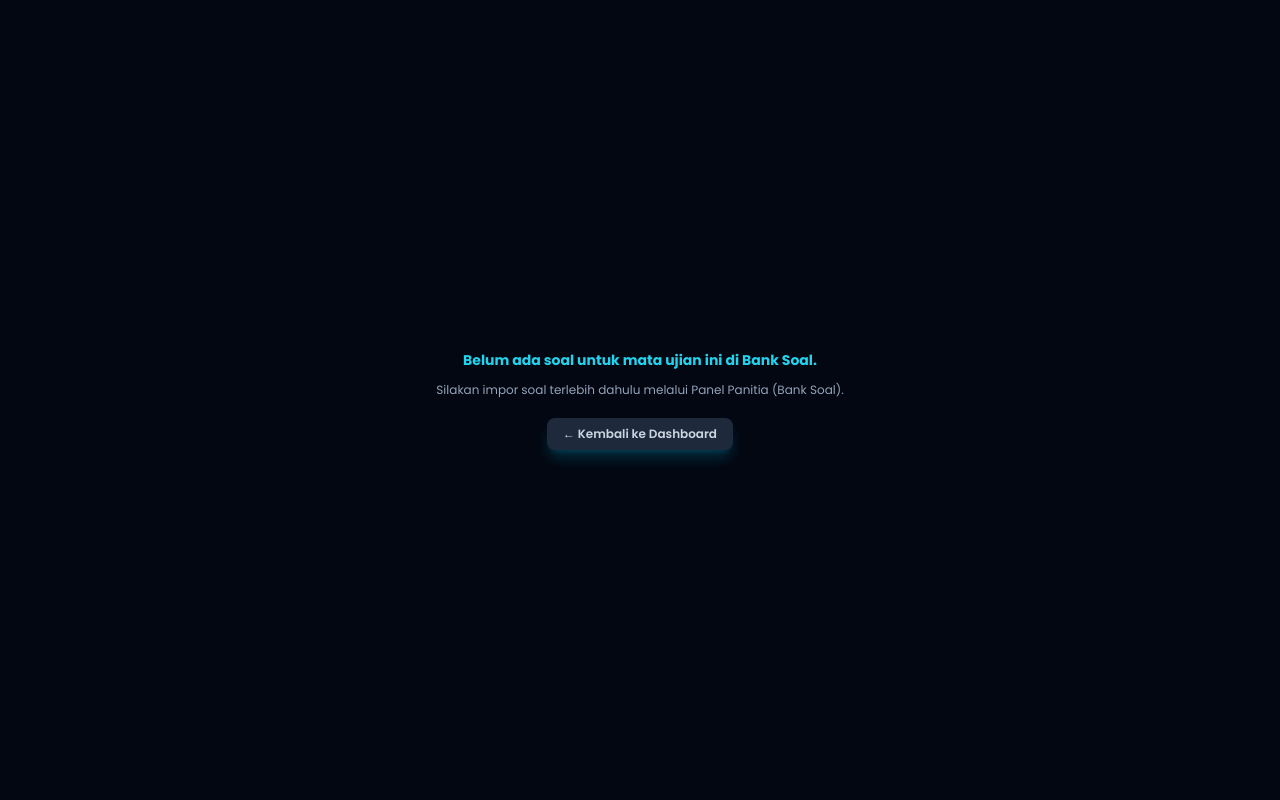
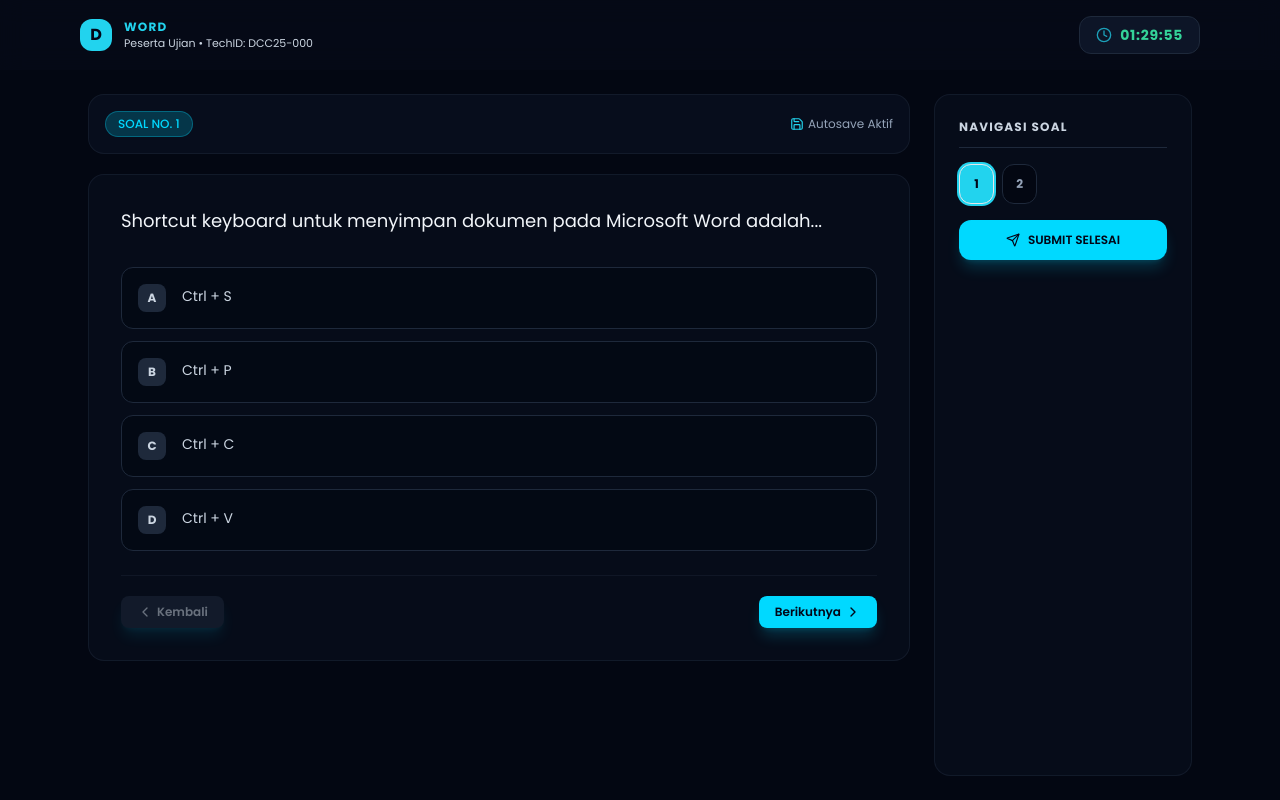
Before and after one commit to dcc-daruttaufiq/dcc-cbt-system, a React (Vite) app in the folder client/: page /ruang-ujian in a window 1280 px wide. Built offline with nearby package versions, Linux system fonts and the light colour scheme.

Commit message:
selamat pagi

```diff
--- a/client/src/pages/RuangUjian.jsx
+++ b/client/src/pages/RuangUjian.jsx
@@ -1,12 +1,21 @@
 import React, { useState, useEffect, useRef } from 'react';
-import { motion, AnimatePresence } from 'framer-motion';
 import { useNavigate } from 'react-router-dom';
 import { useDocumentTitle } from '../hooks/useDocumentTitle';
-import API from '../utils/api';
 import Navbar from '../components/ui/Navbar';
 import Button from '../components/ui/Button';
 import Badge from '../components/ui/Badge';
-import { Clock, Flag, ChevronLeft, ChevronRight, Save, Upload, FileText, Send, AlertTriangle, X } from 'lucide-react';
+import { Clock, ChevronLeft, ChevronRight, Save, Send, AlertTriangle, X } from 'lucide-react';
+
+// BANK SOAL DEFAULT AGAR SOAL TIDAK PERNAH KOSONG DI BROWSER SISWA MANAPUN
+const DEFAULT_BANK_SOAL = [
+  { id: 101, kategori: 'word', tipe: 'pg', pertanyaan: 'Shortcut keyboard untuk menyimpan dokumen pada Microsoft Word adalah...', opsi: ['A. Ctrl + S', 'B. Ctrl + P', 'C. Ctrl + C', 'D. Ctrl + V'], jawaban_benar: 'A' },
+  { id: 102, kategori: 'excel', tipe: 'pg', pertanyaan: 'Fungsi Excel yang digunakan untuk menjumlahkan sekumpulan data numerik adalah...', opsi: ['A. AVERAGE', 'B. SUM', 'C. COUNT', 'D. MAX'], jawaban_benar: 'B' },
+  { id: 103, kategori: 'powerpoint', tipe: 'pg', pertanyaan: 'Shortcut untuk memulai presentasi slide show dari awal pada PowerPoint adalah...', opsi: ['A. F5', 'B. Shift + F5', 'C. Ctrl + P', 'D. Esc'], jawaban_benar: 'A' },
+  { id: 104, kategori: 'desain', tipe: 'pg', pertanyaan: 'Format berkas gambar yang mendukung latar belakang transparan adalah...', opsi: ['A. JPG', 'B. PNG', 'C. PDF', 'D. BMP'], jawaban_benar: 'B' },
+  { id: 105, kategori: 'pemrograman', tipe: 'pg', pertanyaan: 'Tag HTML yang digunakan untuk membuat judul utama (heading 1) adalah...', opsi: ['A. <head>', 'B. <h1>', 'C. <title>', 'D. <header>'], jawaban_benar: 'B' },
+  { id: 106, kategori: 'word', tipe: 'praktik', pertanyaan: 'TUGAS PRAKTIK: Buatlah surat resmi menggunakan fitur Mail Merge dengan format rapi.', checklist: ['Mail Merge Aktif', 'Format Surat Rapi'] },
+  { id: 107, kategori: 'excel', tipe: 'praktik', pertanyaan: 'TUGAS PRAKTIK: Buat tabel laporan keuangan sederhana menggunakan rumus SUM dan VLOOKUP.', checklist: ['Rumus SUM benar', 'VLOOKUP berfungsi'] }
+];
 
 export default function RuangUjian() {
   useDocumentTitle('Ruang Ujian Berjalan - DCC CBT');
@@ -14,34 +23,42 @@ export default function RuangUjian() {
 
   const [userName, setUserName] = useState('');
   const [techId, setTechId] = useState('');
-  const [examName, setExamName] = useState('');
-
   const [listSoal, setListSoal] = useState([]);
   const [currentIdx, setCurrentIdx] = useState(0);
   const [jawaban, setJawaban] = useState({});
-  const [flags, setFlags] = useState({});
   const [isSaving, setIsSaving] = useState(false);
   const [timeLeft, setTimeLeft] = useState(5400);
   const [showSubmitModal, setShowSubmitModal] = useState(false);
   const timerRef = useRef(null);
 
   const currentUser = JSON.parse(localStorage.getItem('currentUser') || '{}');
-  const userId = currentUser.user_id || Date.now();
+  const userId = currentUser.user_id || currentUser.tech_id || 'guest';
 
   useEffect(() => {
     const realName = currentUser.nama || currentUser.nama_lengkap || localStorage.getItem('userName') || 'Peserta Ujian';
     const realTechId = currentUser.tech_id || localStorage.getItem('userTechId') || 'DCC25-000';
 
     // BACA ID KATEGORI TERPILIH SANGAT PRESISI
-    const storedExamId = (localStorage.getItem('selectedExamCategory') || sessionStorage.getItem('selectedExamCategory') || currentUser.kategori || 'word').toLowerCase().trim();
+    const storedExamId = (
+      localStorage.getItem('selectedExamCategory') ||
+      sessionStorage.getItem('selectedExamCategory') ||
+      currentUser.kategori ||
+      'word'
+    ).toLowerCase().trim();
 
     setUserName(realName);
     setTechId(realTechId);
 
-    // Ambil Bank Soal dari Storage
+    // 1. Ambil Bank Soal dari Storage
     let allBank = JSON.parse(localStorage.getItem('dcc_bank_soal') || '[]');
 
-    // SMART CATEGORY FILTER (MENCANGKUP VARIASI PENGETIKAN EXCEL/CSV)
+    // 2. AUTO-SEED JIKA LOCALSTORAGE KOSONG
+    if (!Array.isArray(allBank) || allBank.length === 0) {
+      allBank = DEFAULT_BANK_SOAL;
+      localStorage.setItem('dcc_bank_soal', JSON.stringify(DEFAULT_BANK_SOAL));
+    }
+
+    // 3. SMART CATEGORY FILTER
     let filteredSoal = allBank.filter(s => {
       const kat = (s.kategori || '').toLowerCase().trim();
 
@@ -54,8 +71,8 @@ export default function RuangUjian() {
       return kat === storedExamId;
     });
 
-    // FALLBACK SAFETY AUTO-RESCUE: Jika hasil filter 0, ambil semua bank soal agar peserta TIDAK KANAM / BLANK
-    if (filteredSoal.length === 0 && allBank.length > 0) {
+    // 4. AUTO-RESCUE FALLBACK JIKA SOAL KATEGORI TERSEBUT TIDAK DITEMUKAN
+    if (filteredSoal.length === 0) {
       filteredSoal = allBank;
     }
 
@@ -152,19 +169,7 @@ export default function RuangUjian() {
     navigate('/dashboard-peserta');
   };
 
-  if (listSoal.length === 0) {
-    return (
-      <div className="min-h-screen bg-[#030712] text-white flex flex-col items-center justify-center gap-3 p-4 text-center">
-        <p className="text-sm font-bold text-cyan-400">Belum ada soal untuk mata ujian ini di Bank Soal.</p>
-        <p className="text-xs text-slate-400">Silakan impor soal terlebih dahulu melalui Panel Panitia (Bank Soal).</p>
-        <Button onClick={() => navigate('/dashboard-peserta')} className="mt-2 bg-slate-800 text-xs text-slate-300">
-          ← Kembali ke Dashboard
-        </Button>
-      </div>
-    );
-  }
-
-  const soalAktif = listSoal[currentIdx] || listSoal[0];
+  const soalAktif = listSoal[currentIdx] || listSoal[0] || DEFAULT_BANK_SOAL[0];
 
   return (
     <div className="min-h-screen bg-[#030712] text-slate-100 font-sans flex flex-col select-none">
@@ -173,7 +178,7 @@ export default function RuangUjian() {
           <div className="flex items-center gap-3">
             <div className="w-8 h-8 rounded-xl bg-cyan-400 flex items-center justify-center text-slate-950 font-bold">D</div>
             <div>
-              <h1 className="text-xs font-bold text-cyan-400 uppercase tracking-widest">{soalAktif.kategori || 'UJIAN'}</h1>
+              <h1 className="text-xs font-bold text-cyan-400 uppercase tracking-widest">{soalAktif?.kategori || 'UJIAN'}</h1>
               <p className="text-[11px] text-slate-300">{userName} • TechID: {techId}</p>
             </div>
           </div>
@@ -194,11 +199,11 @@ export default function RuangUjian() {
 
           <div className="p-6 md:p-8 rounded-2xl bg-[#0d1527]/40 border border-slate-800/50 min-h-[340px] flex flex-col justify-between space-y-6">
             <div className="space-y-6">
-              <p className="text-base md:text-lg leading-relaxed text-slate-100 whitespace-pre-wrap">{soalAktif.pertanyaan}</p>
+              <p className="text-base md:text-lg leading-relaxed text-slate-100 whitespace-pre-wrap">{soalAktif?.pertanyaan}</p>
 
-              {soalAktif.tipe === 'pg' ? (
+              {soalAktif?.tipe === 'pg' ? (
                 <div className="grid grid-cols-1 gap-3 pt-2">
-                  {soalAktif.opsi && soalAktif.opsi.map((opsiTeks, idx) => {
+                  {soalAktif?.opsi && soalAktif.opsi.map((opsiTeks, idx) => {
                     const labelHuruf = String.fromCharCode(65 + idx);
                     const isSelected = jawaban[soalAktif.id] === labelHuruf;
 
@@ -222,7 +227,7 @@ export default function RuangUjian() {
                 <textarea
                   rows={5}
                   placeholder="Tuliskan jawaban praktik Anda di sini..."
-                  value={jawaban[soalAktif.id]?.teks || ''}
+                  value={jawaban[soalAktif?.id]?.teks || ''}
                   onChange={(e) => handleTextareaPraktik(e.target.value)}
                   className="w-full p-4 bg-[#030712]/80 border border-slate-800 focus:border-cyan-400 text-xs text-white rounded-xl focus:outline-none font-mono"
                 />
```
Also changed, not shown: client/src/pages/DashboardPeserta.jsx (+8 -19 lines).
